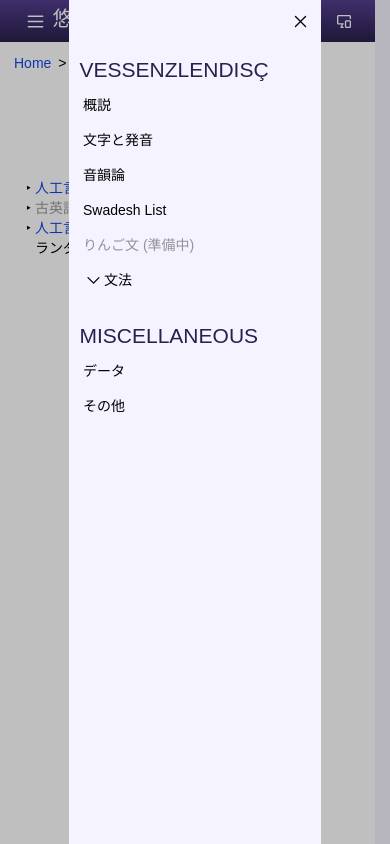
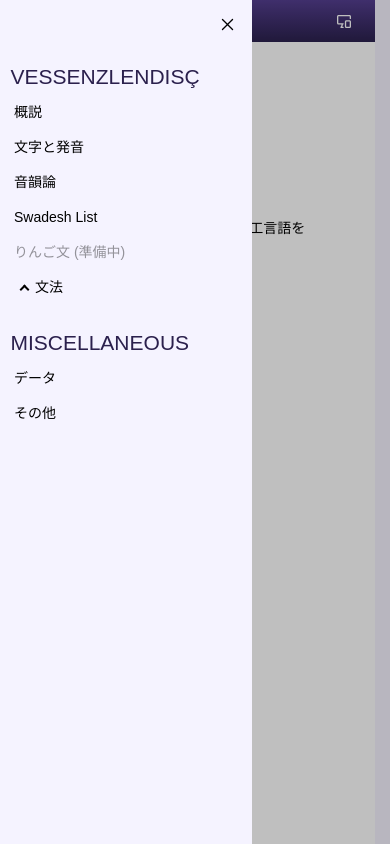
Before and after one commit to tktb-tess/uq-tess-xi, a SvelteKit app: page /data in a window 390 px wide. Both pictures are taken after a click on the button 35 px from the left and 21 px from the top of the page. Shown: the top 844 px of the page. Built offline with nearby package versions, Linux system fonts and the light colour scheme; a web font is replaced by a local one.

Commit message:
focus, drawer etc.

```diff
--- a/src/app.css
+++ b/src/app.css
@@ -308,8 +308,10 @@
     font-optical-sizing: auto;
     line-break: strict;
     scrollbar-gutter: stable;
+  }
 
-    @supports (word-break: auto-phrase) {
+  @supports (word-break: auto-phrase) {
+    :where(:lang(ja)) {
       word-break: auto-phrase;
     }
   }
--- a/src/lib/components/SideMenu.svelte
+++ b/src/lib/components/SideMenu.svelte
@@ -60,8 +60,12 @@
         }
       }
 
-      :global(:is(a, :where(#accordion) summary)) {
-        @apply flex items-center px-3 h-10 rounded;
+      a, :global(:where(#accordion) summary) {
+        @apply px-3 h-10 rounded;
+      }
+
+      a {
+        @apply flex items-center;
       }
 
       :is(a:where(:not([aria-disabled='true'])), :global(:where(#accordion) summary)) {
--- a/src/lib/components/XAccordion.svelte
+++ b/src/lib/components/XAccordion.svelte
@@ -1,6 +1,5 @@
 <script lang="ts">
   import type { Snippet } from 'svelte';
-  import ArrowIcon from './ArrowIcon.svelte';
 
   interface Props {
     summary?: string;
@@ -19,8 +18,8 @@
   }: Props = $props();
 
   let isOpen = $state(false);
-  let details: HTMLDetailsElement | undefined = $state();
-  let content: HTMLDivElement | undefined = $state();
+  let details: HTMLDetailsElement | undefined;
+  let content: HTMLDivElement | undefined;
   let isRunning = $state(false);
   const openingAni = $derived.by((): Keyframe[] | undefined => {
     if (!content) return;
@@ -55,28 +54,34 @@
       if (details.open) {
         isOpen = false;
         const anim = content.animate(closingAni, aniOptions);
-        anim.onfinish = () => {
-          if (details) {
-            details.open = false;
-          }
-          isRunning = false;
-        };
+        anim.addEventListener(
+          'finish',
+          () => {
+            if (details) {
+              details.open = false;
+            }
+            isRunning = false;
+          },
+          { once: true },
+        );
       } else {
         details.open = true;
         isOpen = true;
         const anim = content.animate(openingAni, aniOptions);
-        anim.onfinish = () => {
-          isRunning = false;
-        };
+        anim.addEventListener(
+          'finish',
+          () => {
+            isRunning = false;
+          },
+          { once: true },
+        );
       }
     }}
   >
-    <ArrowIcon
-      class="inline-block h-6 in-data-opened:rotate-x-180 transition-transform ease-in-out-1 duration-(--d-icon-rotate)"
-    />
+    <div class="__arrow"></div>
     <span>{summary}</span>
   </summary>
-  <div class="__details-content" bind:this={content}>
+  <div class="__details-content {isRunning ? 'overflow-y-clip' : null}" bind:this={content}>
     {@render children?.()}
   </div>
 </details>
@@ -85,15 +90,24 @@
   @reference '../../app.css';
   @layer components {
     summary {
-      @apply block cursor-pointer;
+      @apply grid cursor-pointer grid-cols-[1.5rem_1fr] items-center;
 
       &::-webkit-details-marker {
         @apply hidden;
       }
     }
 
-    [data-running] > .__details-content {
-      @apply overflow-y-clip;
+    .__arrow {
+      @apply size-2 border-s-2 border-t-2 border-current justify-self-center
+      transition-transform duration-(--d-icon-rotate) ease-in-out-1;
+
+      :not([data-opened]) & {
+        transform: translateY(2px) rotateZ(45deg);
+      }
+
+      [data-opened] & {
+        transform: rotateX(180deg) translateY(2px) rotateZ(45deg);
+      }
     }
   }
 </style>
--- a/src/lib/components/toastStates.svelte.ts
+++ b/src/lib/components/toastStates.svelte.ts
@@ -9,10 +9,12 @@ export type Toast = {
   readonly timeoutID: NodeJS.Timeout;
 };
 
-export const toastStates = new SvelteMap<symbol, Toast>();
+type Key = { __proto__: null };
+
+export const toastStates = new SvelteMap<Key, Toast>();
 
 export const addToast = (message: string, type: ToastType, timeout: number) => {
-  const key = Symbol();
+  const key = { __proto__: null };
 
   const timeoutID = setTimeout(() => {
     dismissToast(key);
@@ -21,7 +23,7 @@ export const addToast = (message: string, type: ToastType, timeout: number) => {
   toastStates.set(key, { message, type, timeout, timeoutID });
 };
 
-export const dismissToast = (key: symbol) => {
+export const dismissToast = (key: Key) => {
   if (toastStates.has(key)) {
     toastStates.delete(key);
   }
--- a/src/routes/(layout1)/Drawer.svelte
+++ b/src/routes/(layout1)/Drawer.svelte
@@ -6,6 +6,30 @@
     class?: string;
   }
   let { class: cName, drawerIsOpen = $bindable() }: Props = $props();
+  let closeBtn: HTMLButtonElement | undefined;
+  let drawer: HTMLElement | undefined;
+
+  $effect(() => {
+    const isopen = drawerIsOpen;
+    const handleFocus = async () => {
+      if (!drawer) return;
+      const animations = drawer.getAnimations();
+      if (animations.length === 0) return;
+
+      await Promise.allSettled(animations.map((a) => a.finished));
+
+      requestAnimationFrame(() => {
+        if (isopen) {
+          closeBtn?.focus();
+        } else {
+          const openBtn = document.getElementById('drawer-open-btn');
+          openBtn?.focus();
+        }
+      });
+    };
+
+    handleFocus();
+  });
 </script>
 
 <div id="drawer-root" data-drawer-open={drawerIsOpen || null} class={cName}>
@@ -17,12 +41,13 @@
       drawerIsOpen = false;
     }}
   ></button>
-  <aside id="drawer">
-    <div>
+  <aside id="drawer" bind:this={drawer}>
+    <div class="__close-btn-root">
       <button
         type="button"
         title="Close Drawer"
         id="drawer-close-btn"
+        bind:this={closeBtn}
         onclick={() => {
           drawerIsOpen = false;
         }}
@@ -52,25 +77,25 @@
     }
 
     #drawer {
-      @apply flow-root absolute inset-0 mx-auto w-min-side overflow-y-auto
+      @apply flow-root absolute inset-0 me-auto w-min-side overflow-y-auto
       cbg-body -translate-x-full in-data-drawer-open:translate-x-0
       transition-[translate,visibility]
       ease-in-out-1 duration-200;
 
       scrollbar-width: thin;
 
-      > :where(div) {
+      > :where(.__close-btn-root) {
         @apply flex justify-end;
       }
 
       :where(#drawer-close-btn) {
-        @apply leading-none p-2 m-1 rounded any-hover:ctext-textinv
+        @apply leading-none p-2 m-2 rounded any-hover:ctext-textinv
         any-hover:cbg-accent transition-colors;
       }
     }
 
     :global(:is(html, body):has([data-drawer-open])) {
-      @apply overflow-y-clip;
+      @apply overflow-y-clip max-h-dvh;
     }
   }
 </style>
```
